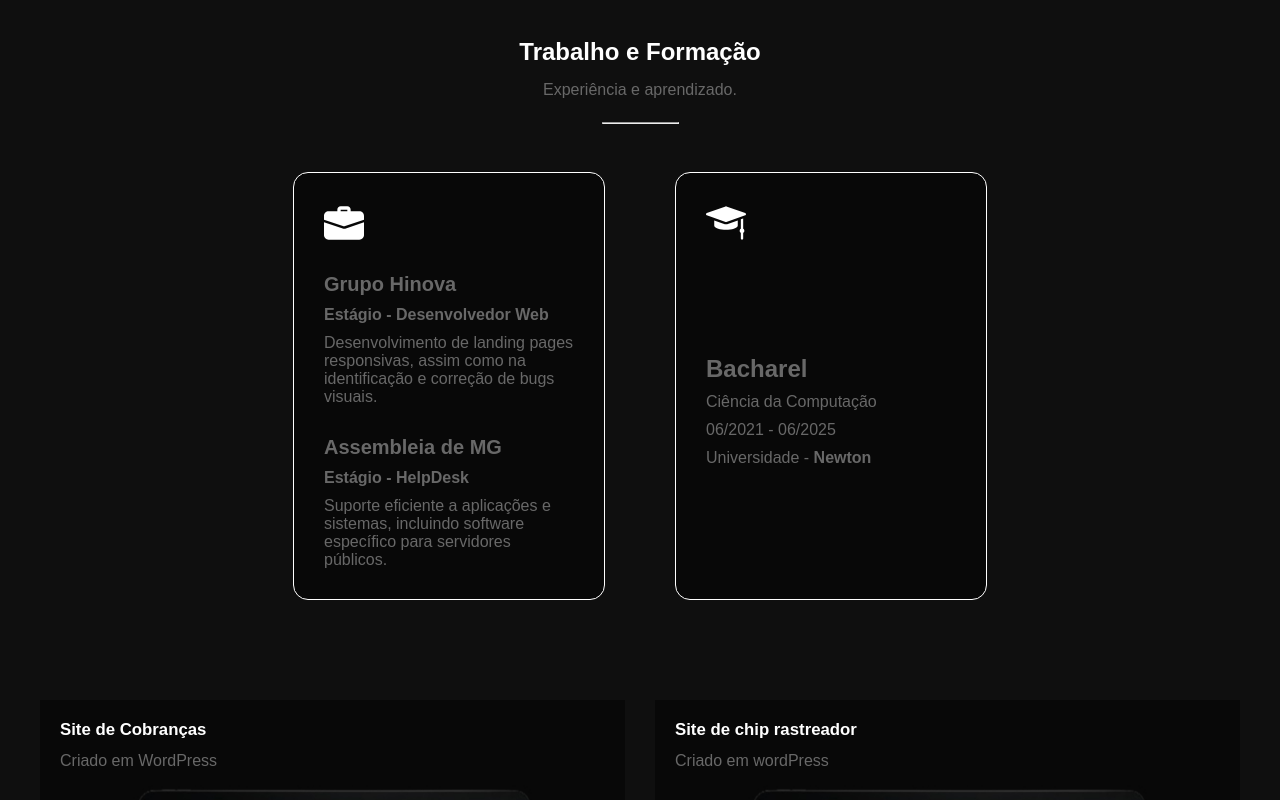
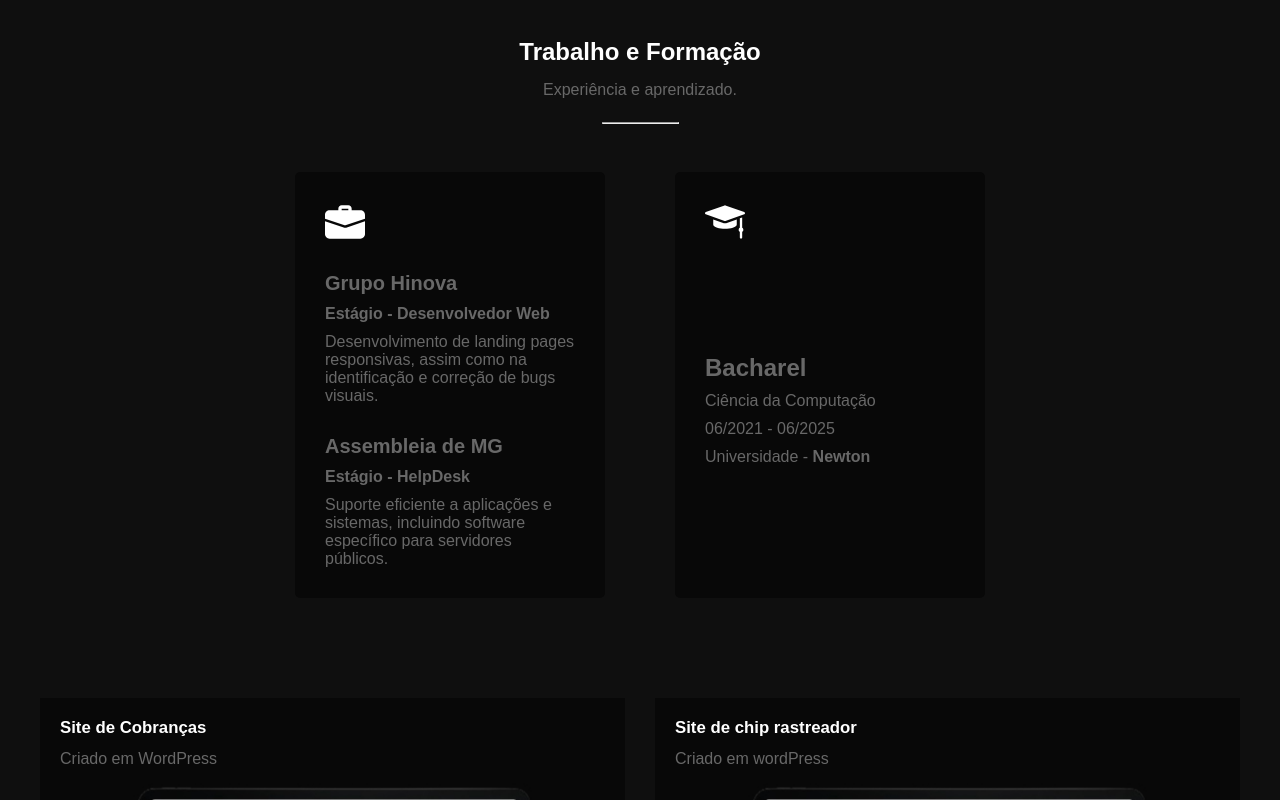
Before and after one commit to Pegasis12/GalaxyProject, a plain HTML site: page index.html in a window 1280 px wide. Shown: the part 700-1500 px from the top of the page. Drawn offline with Linux system fonts and the light colour scheme; files whose address does not match are found by name.

Commit message:
base final

```diff
--- a/CSS/work.css
+++ b/CSS/work.css
@@ -10,9 +10,8 @@
 }
 
 .work-quadro {
-  border: 1px solid white;
   background: #080808;
-  border-radius: 15px;
+  border-radius: 5px;
   width: 250px;
   display: grid;
   padding: 30px;
```
